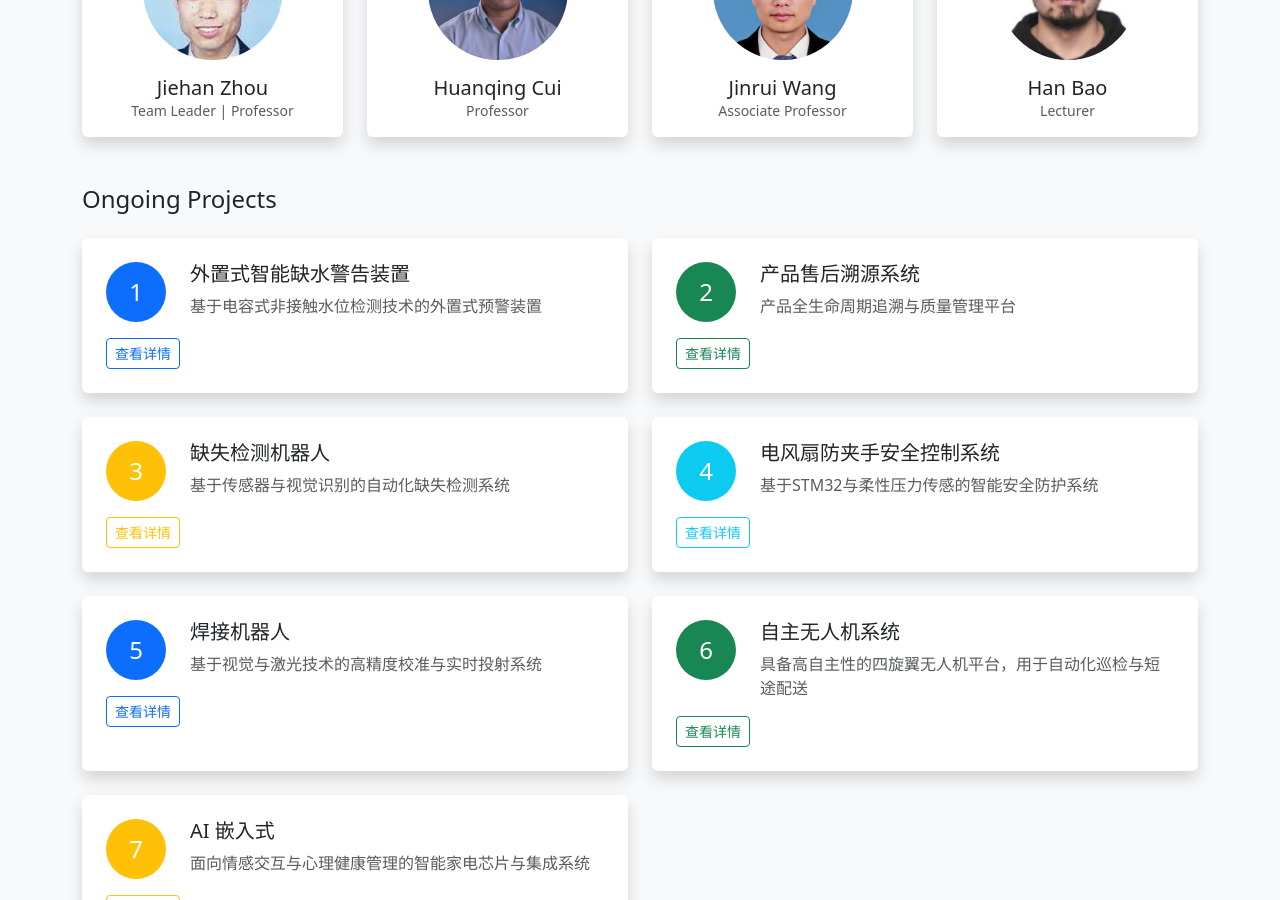
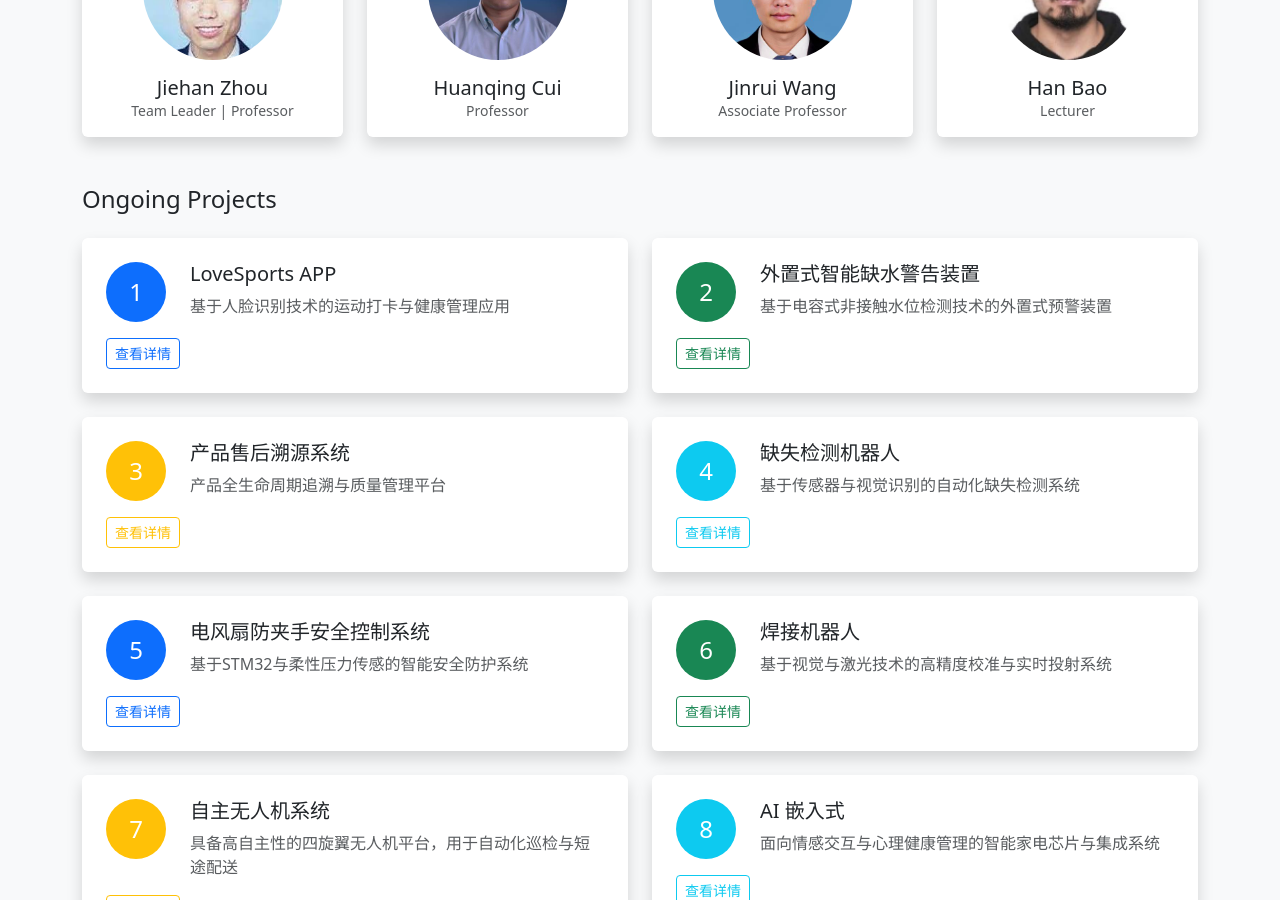
Before and after one commit to fablab4cogtwins/fablab4cogtwins.github.io, a Jekyll site: the page built from index.html, in a window 1280 px wide and 900 px high, scrolled down 1091 px. Built offline with Jekyll 4.4.1, drawn with Linux system fonts in a browser that asks for light colours; the list of posts is cut into pages by our own code.

Commit message:
Update projects.yml

```diff
--- a/_data/projects.yml
+++ b/_data/projects.yml
@@ -1,3 +1,8 @@
+- name: "LoveSports APP"
+  image: "/assets/images/projects/lovesports-app.jpg"
+  description: "基于人脸识别技术的运动打卡与健康管理应用"
+  link: "/projects/lovesports-app"
+
 - name: "外置式智能缺水警告装置"
   image: "/assets/images/projects/smart-water-warning.jpg"
   description: "基于电容式非接触水位检测技术的外置式预警装置"
```
